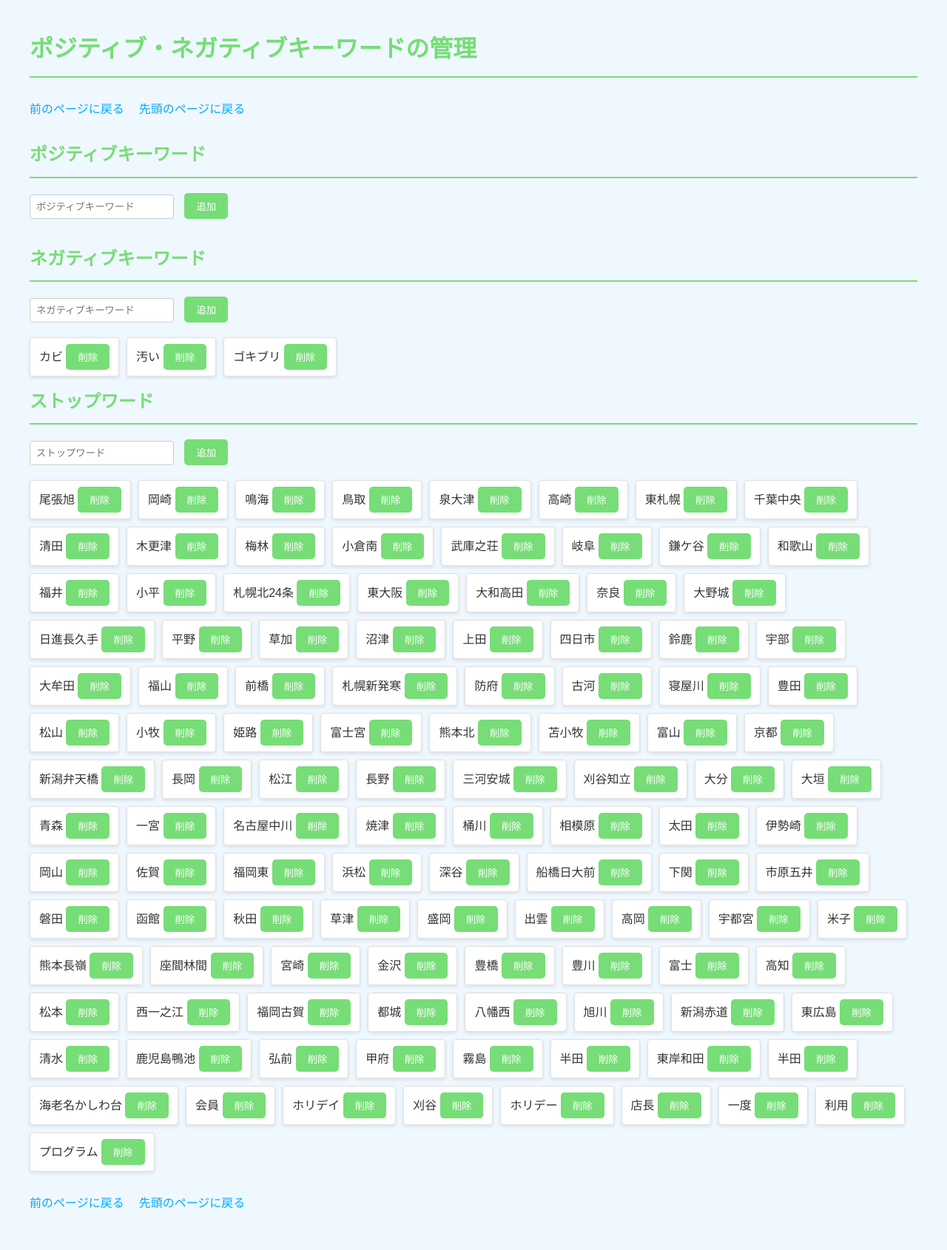
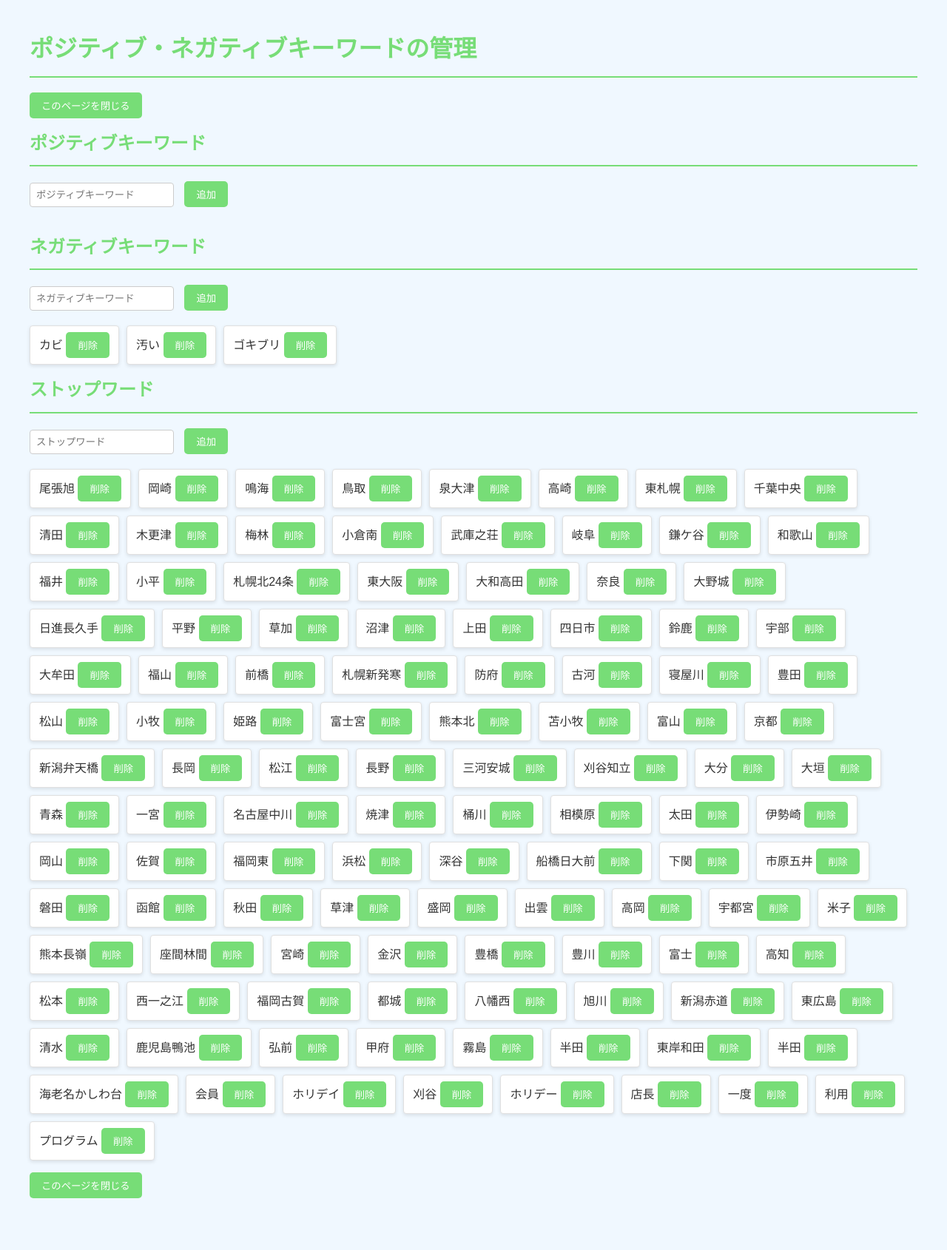
Before and after one commit to mump0nd/voiceboxapp, a Flask app: page /manage_keywords in a window 1280 px wide. Shown: the whole page at 74% size. After the commit the page ends 1620 px from the top, so only its background shows below. Run offline with Flask 3, Linux system fonts and the light colour scheme; some libraries are stand-ins or nearby versions.

Commit message:
キーワード管理ページの挙動修正

```diff
--- a/templates/analysis.html
+++ b/templates/analysis.html
@@ -40,7 +40,7 @@
 
             <!-- キーワード管理ページへのボタンリンク -->
             <div class="keyword-management-link">
-                <a href="{{ url_for('keyword_management.manage_keywords') }}" class="button">キーワード管理ページへ</a>
+                <a href="{{ url_for('keyword_management.manage_keywords') }}"  target="_blank" class="button">キーワード管理ページへ</a>
             </div>
 
             <div class="analysis-grid">
--- a/templates/keyword_sentences.html
+++ b/templates/keyword_sentences.html
@@ -75,6 +75,10 @@
             <div class="links">
                 <a href="{{ url_for('data_processing.store_keyword_counts') }}">前のページに戻る</a>
                 <a href="{{ url_for('index') }}">最初のページに戻る</a>
+            </div>
+            <!-- キーワード管理ページへのボタンリンク -->
+            <div class="keyword-management-link">
+                <a href="{{ url_for('keyword_management.manage_keywords') }}"  target="_blank" class="button">キーワード管理ページへ</a>
             </div>
 
             <!-- 店舗ごとにキーワードを含む文章を表示 -->
--- a/templates/manage_keywords.html
+++ b/templates/manage_keywords.html
@@ -14,9 +14,9 @@
         <h1>ポジティブ・ネガティブキーワードの管理</h1>
 
         <!-- 上部のリンク -->
-        <div class="links">
-            <a href="{{ session.get('last_page', '/') }}">前のページに戻る</a>
-            <a href="{{ url_for('index') }}">先頭のページに戻る</a>
+        <!-- 他のページに遷移するリンクを削除し、このページを閉じるリンクを追加 -->
+        <div>
+            <button onclick="window.close();">このページを閉じる</button>
         </div>
 
         <h2>ポジティブキーワード</h2>
@@ -82,11 +82,11 @@
                 </div>
             {% endfor %}
         </div>
-
+        <p></p>
         <!-- 下部のリンク -->
-        <div class="links">
-            <a href="{{ session.get('last_page', '/') }}">前のページに戻る</a>
-            <a href="{{ url_for('index') }}">先頭のページに戻る</a>
+        <!-- 他のページに遷移するリンクを削除し、このページを閉じるリンクを追加 -->
+        <div>
+            <button onclick="window.close();">このページを閉じる</button>
         </div>
     </div>
 </body>
--- a/templates/word_sentences.html
+++ b/templates/word_sentences.html
@@ -61,6 +61,7 @@
 </head>
 <body>
     <div class="container">
+
         <!-- 左カラム: メッセージ一覧 -->
         <div class="left-column">
             <h1>{{ store_name }} の "{{ word }}" が含まれる文章</h1>
@@ -68,6 +69,11 @@
             <div class="links">
                 <a href="{{ url_for('data_processing.store_analysis_page', store_name=store_name) }}">前のページに戻る</a>
                 <a href="{{ url_for('index') }}">先頭のページに戻る</a>
+            </div>
+
+            <!-- キーワード管理ページへのボタンリンク -->
+            <div class="keyword-management-link">
+                <a href="{{ url_for('keyword_management.manage_keywords') }}"  target="_blank" class="button">キーワード管理ページへ</a>
             </div>
 
             <div class="store-sections">
```
